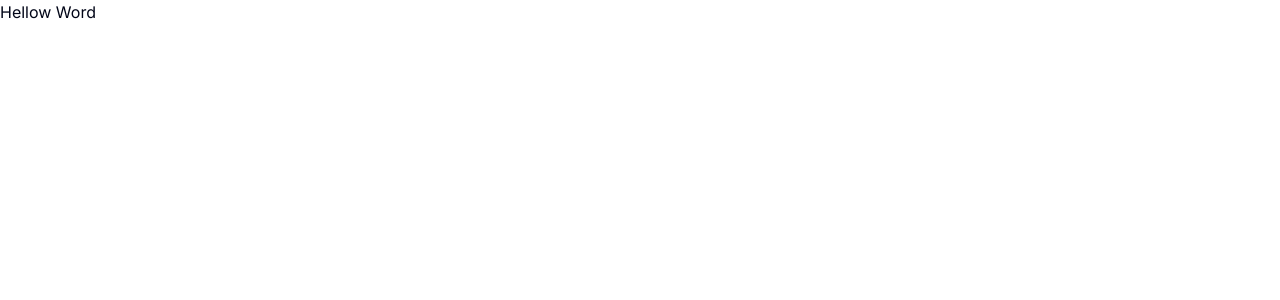
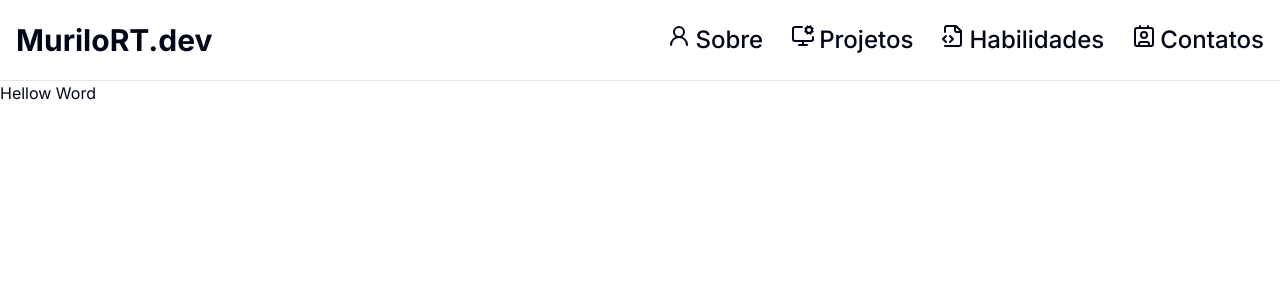
Before and after one commit to 4MuriloRT/myPortfolio, a Next.js app: page / in a window 1280 px wide. Shown: the top 300 px of the page. Built offline with nearby package versions, Linux system fonts and the light colour scheme.

Commit message:
Add buttons em navbar

```diff
--- a/app/layout.tsx
+++ b/app/layout.tsx
@@ -1,5 +1,6 @@
 import type { Metadata } from "next";
 import { Inter } from "next/font/google";
+import { Navbar } from "@/components/Navbar";
 import "./globals.css";
 
 import { ThemeProvider } from "@/components/theme-provider";
@@ -18,6 +19,7 @@ export default function RootLayout({
 }>) {
   return (
     <html lang="en" suppressHydrationWarning>
+      <Navbar/>
       <body className={inter.className}>
         <ThemeProvider
           attribute="class"
--- a/components/Navbar.tsx
+++ b/components/Navbar.tsx
@@ -0,0 +1,17 @@
+import { UserRound, MonitorCog, Contact, FileCode2} from "lucide-react";
+
+export function Navbar() {
+  return (
+    <header className="sticky top-0 z-50 w-full border-b bg-background/95 backdrop-blur supports-[backdrop-filter]:bg-background/60">
+      <div className="container h-20 flex items-center justify-between mx-auto px-4">
+        <span className="flex font-bold text-3xl">MuriloRT.dev</span>
+        <nav className="hidden md:flex space-x-7 text-2xl font-medium">
+          <button className="flex gap-1 cursor-pointer transition-colors hover:text-foreground/80"><UserRound/> Sobre</button>
+          <button className="flex gap-1 cursor-pointer transition-colors hover:text-foreground/80"><MonitorCog/>Projetos</button>
+          <button className="flex gap-1 cursor-pointer transition-colors hover:text-foreground/80"><FileCode2/>Habilidades</button>
+          <button className="flex gap-1 cursor-pointer transition-colors hover:text-foreground/80"><Contact/>Contatos</button>
+        </nav>
+      </div>
+    </header>
+  );
+}
```
